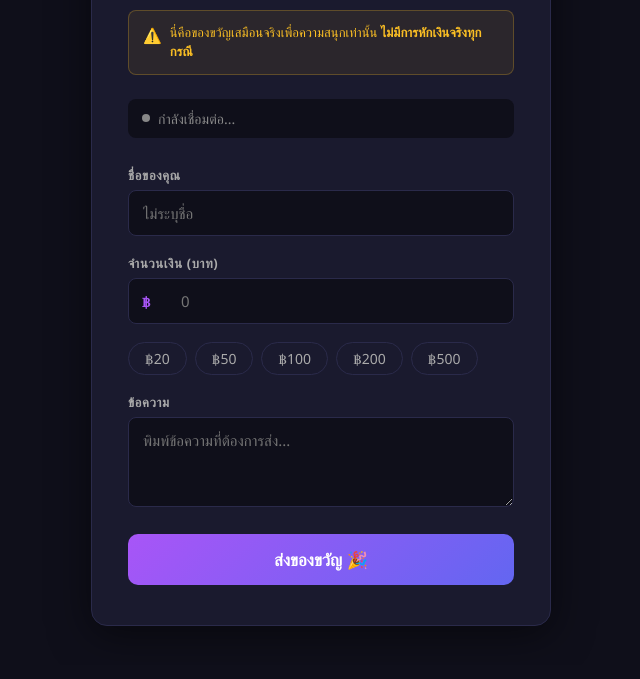
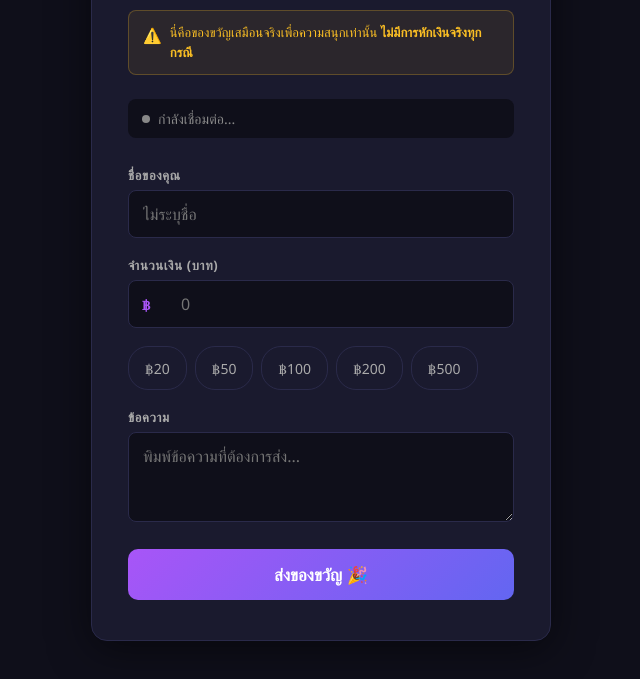
Before and after one commit to pnxguide/streamer-donation, a website: page public/index.html in a window 1280 px wide. Shown: the part 135-814 px from the top of the page, without its empty margins (319-959 px from the left). Drawn offline with nearby package versions, Linux system fonts and the light colour scheme; no server answers; a web font is replaced by a local one.

Commit message:
updated donation screen

```diff
--- a/public/index.html
+++ b/public/index.html
@@ -12,21 +12,29 @@
 
     body {
       min-height: 100vh;
+      min-height: 100dvh;
       display: flex;
-      align-items: center;
+      align-items: flex-start;
       justify-content: center;
       background: #0f0f1a;
       color: #e0e0e0;
+      padding: 24px 16px;
+      padding-bottom: calc(24px + env(safe-area-inset-bottom));
     }
 
     .card {
       background: #1a1a2e;
       border: 1px solid #2a2a4a;
       border-radius: 16px;
-      padding: 40px 36px;
+      padding: 28px 20px;
       width: 100%;
       max-width: 460px;
       box-shadow: 0 8px 40px rgba(0,0,0,0.5);
+    }
+
+    @media (min-width: 520px) {
+      body { align-items: center; padding: 40px 24px; }
+      .card { padding: 40px 36px; }
     }
 
     .logo {
@@ -112,9 +120,10 @@
       border-radius: 8px;
       padding: 12px 14px;
       color: #e0e0e0;
-      font-size: 15px;
+      font-size: 16px; /* 16px prevents iOS auto-zoom on focus */
       outline: none;
       transition: border-color 0.2s;
+      -webkit-appearance: none;
     }
 
     input:focus, textarea:focus { border-color: #a855f7; }
@@ -144,7 +153,7 @@
     }
 
     .preset-btn {
-      padding: 6px 16px;
+      padding: 10px 16px;
       border-radius: 20px;
       border: 1px solid #2a2a4a;
       background: transparent;
@@ -152,9 +161,11 @@
       font-size: 14px;
       cursor: pointer;
       transition: all 0.15s;
+      min-height: 44px; /* iOS minimum tap target */
     }
 
     .preset-btn:hover { border-color: #a855f7; color: #a855f7; }
+    .preset-btn:active { background: rgba(168,85,247,0.1); border-color: #a855f7; color: #a855f7; }
 
     .submit-btn {
       width: 100%;
```
